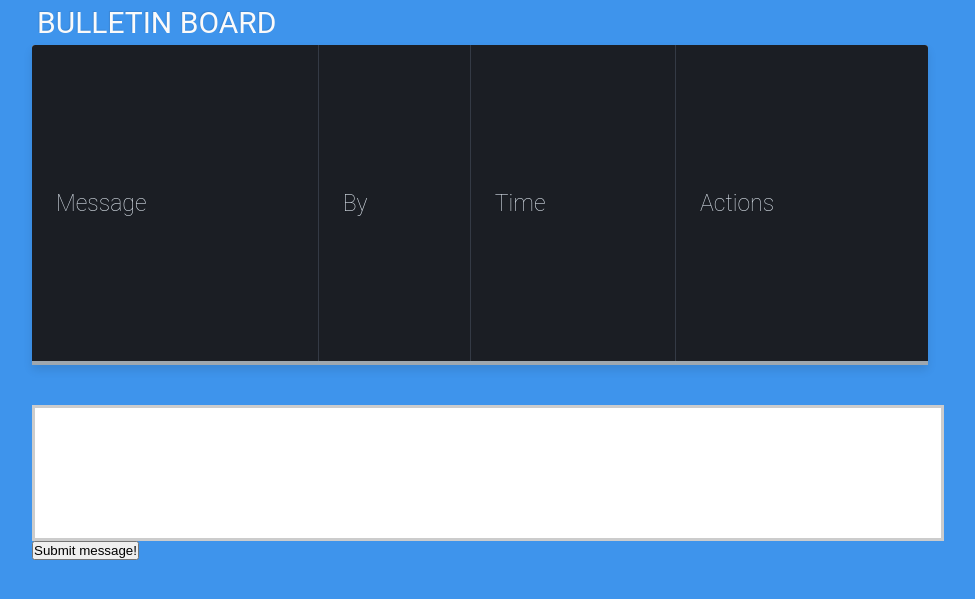
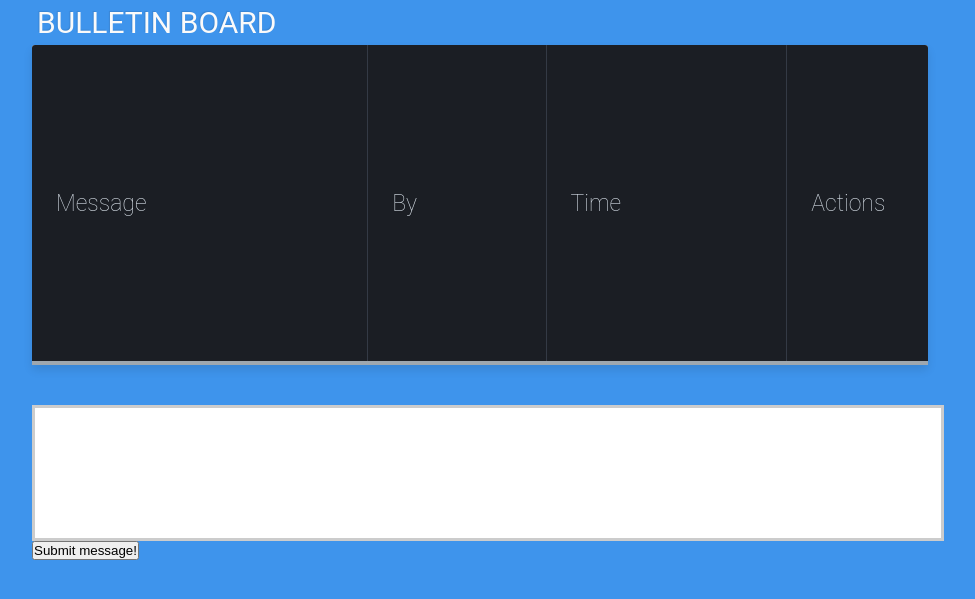
Before and after one commit to hiimdoublej/dbms2016, a PHP site: page /home.php in a window 1280 px wide. Shown: the part 60-659 px from the top of the page, without its empty margins (8-983 px from the left). Run offline with PHP 8.4, Linux system fonts and the light colour scheme; the visitor is signed in with stand-in values (Sample User, id 1); data that the repository does not hold is empty.

Commit message:
-Some css edits

```diff
--- a/home.php
+++ b/home.php
@@ -72,7 +72,7 @@ if(count($result) > 0)
     <tr><th>Message</th>
     <th>By</th>
     <th>Time</th>
-    <th>Actions</th>
+    <th id="actions">Actions</th>
     <?php
     while($row=$result->fetch(PDO::FETCH_OBJ))
     {
@@ -82,7 +82,7 @@ if(count($result) > 0)
         if($userRow['user_id']==$row->uid)
         {
             ?>
-            <td>
+            <td id="actions">
                <form action="home.php" method="POST" >
                 <button type="submit" id="del_btn" name="delete_action" value ="delete"
                 style="border:0;background transparent;"/>
--- a/style.css
+++ b/style.css
@@ -182,6 +182,10 @@ th {
   text-shadow: 0 1px 1px rgba(0, 0, 0, 0.1);
   vertical-align:middle;
 }
+th#actions
+{
+max-width:10px;
+}
 
 th:first-child {
   border-top-left-radius:3px;
@@ -245,6 +249,10 @@ td {
   word-break:break-all;
   max-width: 70px;
 }
+td#actions
+{
+  max-width: 10px;
+}
 
 td:last-child {
   border-right: 0px;
```
